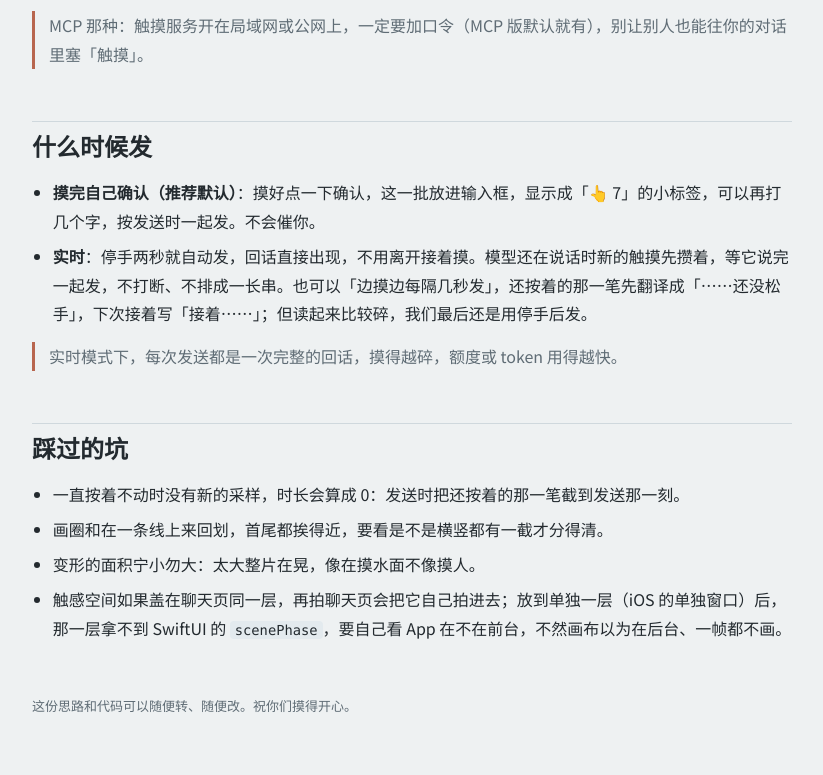
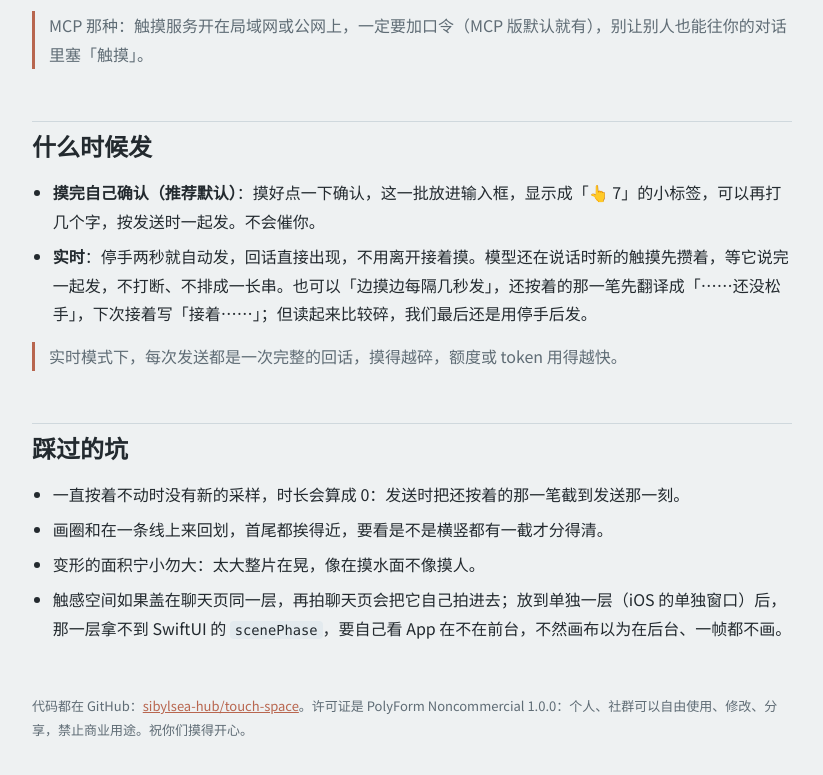
Before and after one commit to sibylsea-hub/touch-space, a plain HTML site: page docs/index.html in a window 1280 px wide. Shown: the part 5994-6769 px from the top of the page, without its empty margins (228-1051 px from the left). Drawn offline with Linux system fonts and the light colour scheme.

Commit message:
页面底部写明许可证和仓库地址
Co-Authored-By: Claude Opus 5.5 <noreply@anthropic.com>

```diff
--- a/docs/index.html
+++ b/docs/index.html
@@ -104,6 +104,7 @@ details.code[open] > summary::before { transform: rotate(90deg); }
 button:focus-visible, summary:focus-visible { outline: 2px solid var(--warm); outline-offset: 2px; }
 .status { font-size: 13px; color: var(--muted); font-variant-numeric: tabular-nums; }
 #out { min-height: 120px; }
+a { color: var(--warm); }
 </style>
 
 <main>
@@ -2006,7 +2007,7 @@ resize();
     </ul>
   </section>
 
-  <footer class="status">这份思路和代码可以随便转、随便改。祝你们摸得开心。</footer>
+  <footer class="status">代码都在 GitHub：<a href="https://github.com/sibylsea-hub/touch-space">sibylsea-hub/touch-space</a>。许可证是 PolyForm Noncommercial 1.0.0：个人、社群可以自由使用、修改、分享，禁止商业用途。祝你们摸得开心。</footer>
 </main>
 
 <script>
```
